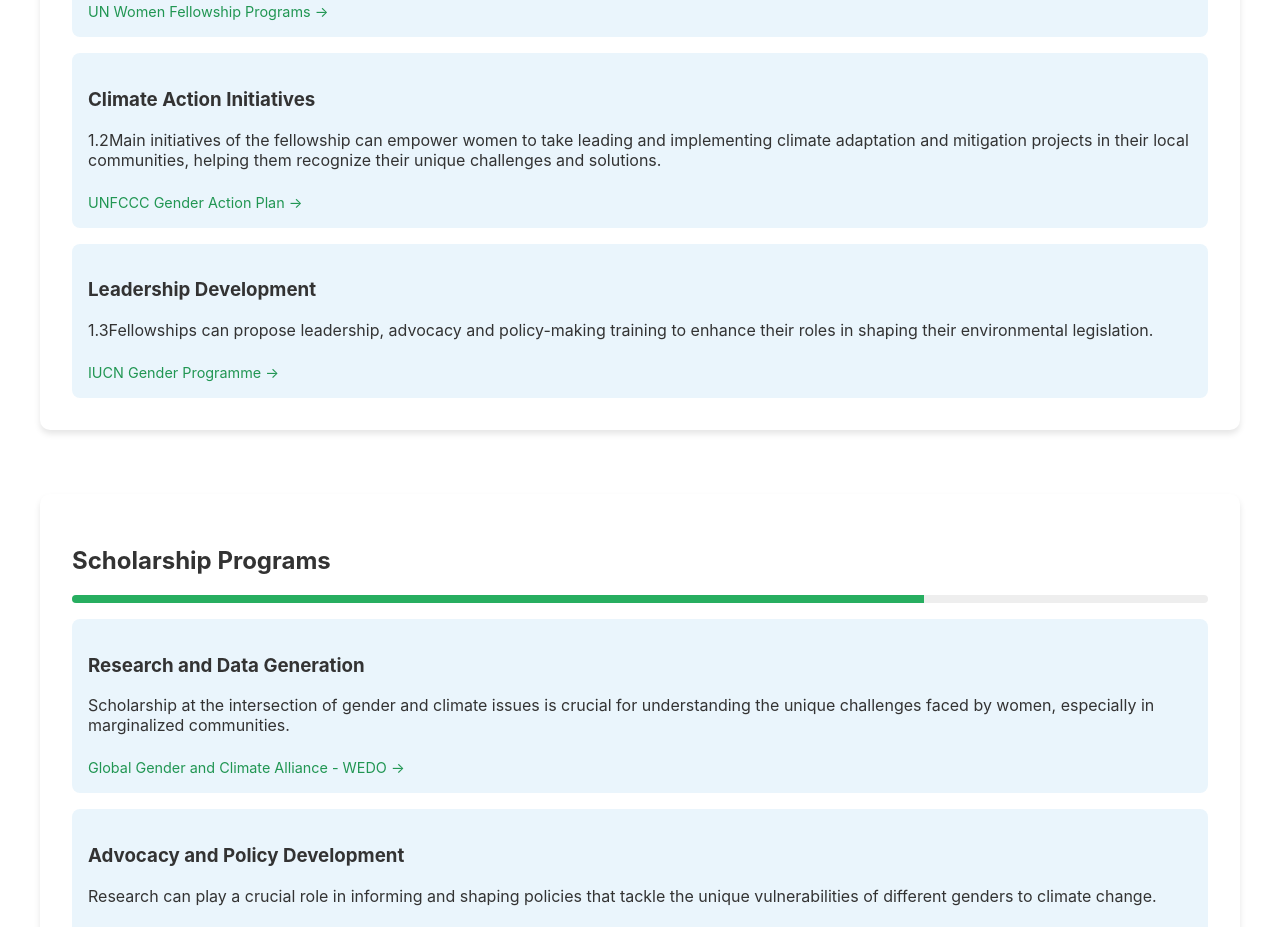
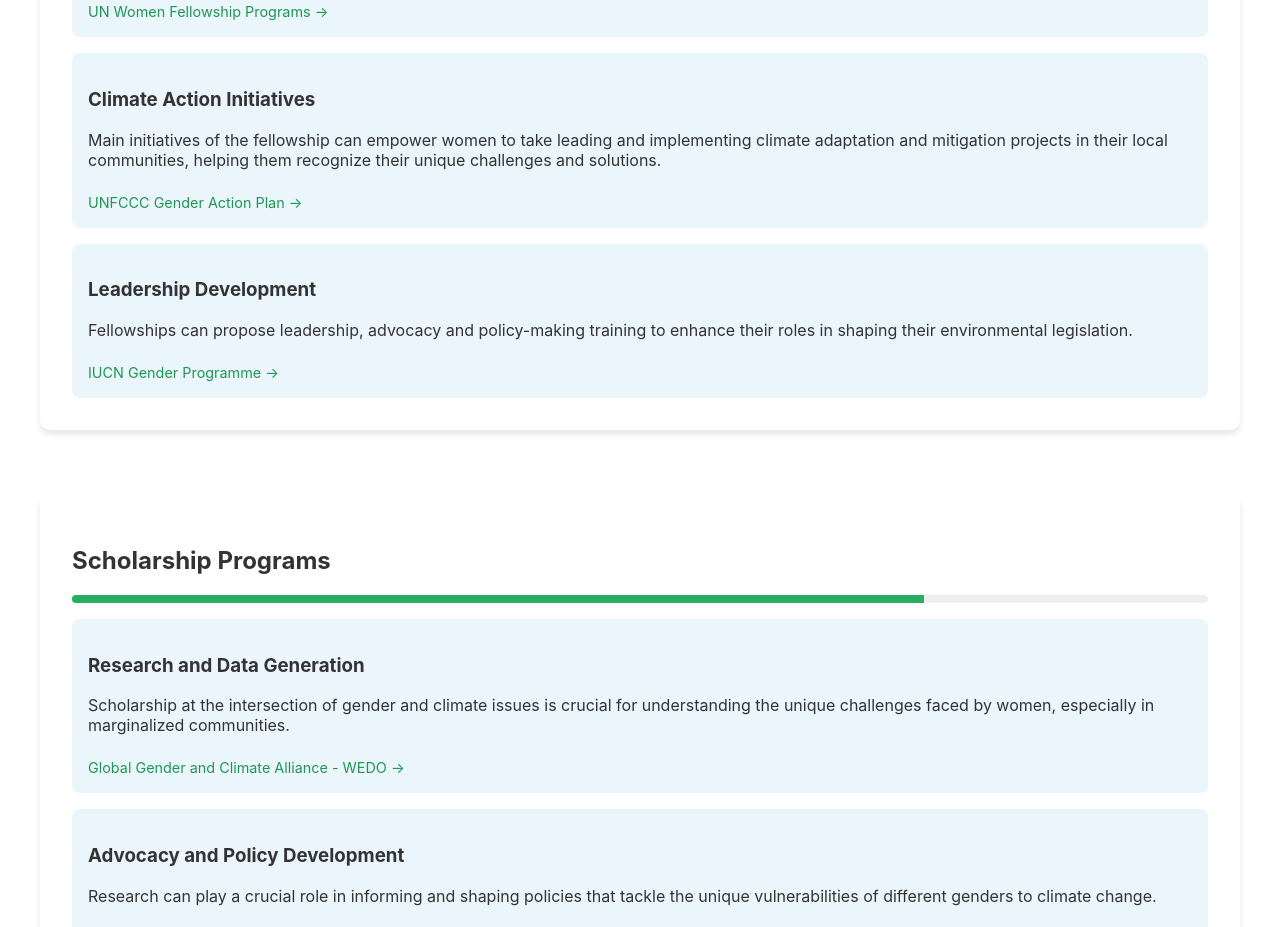
Before and after one commit to yerassyl007/InsightfulImpacts.github.io, a plain HTML site: page climatepage5.html in a window 1280 px wide. Shown: the part 1618-2545 px from the top of the page. Drawn offline with Linux system fonts and the light colour scheme.

Commit message:
Update climatepage5.html

```diff
--- a/climatepage5.html
+++ b/climatepage5.html
@@ -297,12 +297,12 @@
                 </div>
                 <div class="list-item">
                     <h3>Climate Action Initiatives</h3>
-                    <p>1.2Main initiatives of the fellowship can empower women to take leading and implementing climate adaptation and mitigation projects in their local communities, helping them recognize their unique challenges and solutions.</p>
+                    <p>Main initiatives of the fellowship can empower women to take leading and implementing climate adaptation and mitigation projects in their local communities, helping them recognize their unique challenges and solutions.</p>
                     <a href="https://unfccc.int/topics/gender/resources/gender-action-plan" target="_blank" class="source-link">UNFCCC Gender Action Plan →</a>
                 </div>
                 <div class="list-item">
                     <h3>Leadership Development</h3>
-                    <p>1.3Fellowships can propose leadership, advocacy and policy-making training to enhance their roles in shaping their environmental legislation.</p>
+                    <p>Fellowships can propose leadership, advocacy and policy-making training to enhance their roles in shaping their environmental legislation.</p>
                     <a href="https://www.iucn.org/our-work/gender" target="_blank" class="source-link">IUCN Gender Programme →</a>
                 </div>
             </div>
```
